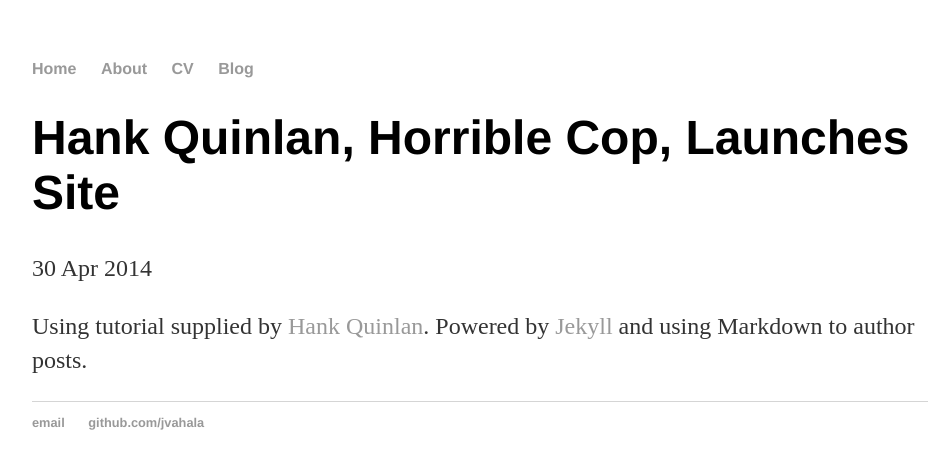
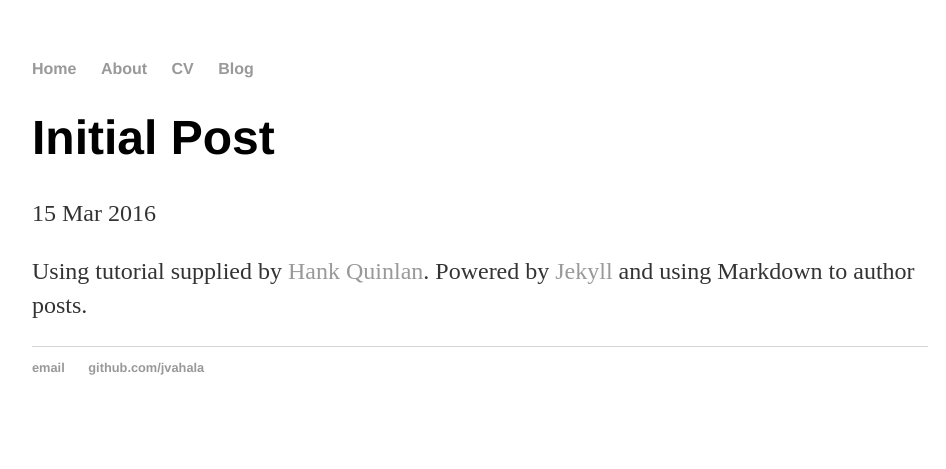
Before and after one commit to jvahala/jvahala.github.io, a Jekyll site: the page built from _posts/2016-03-15-Initial-Post.md, in a window 1280 px wide. Shown: the top 469 px of the page, without its empty margins (160-1106 px from the left). Built offline with Jekyll 4.4.1, drawn with Linux system fonts in a browser that asks for light colours.

Commit message:
Update 2016-03-15-Initial-Post.md

```diff
--- a/_posts/2016-03-15-Initial-Post.md
+++ b/_posts/2016-03-15-Initial-Post.md
@@ -1,7 +1,7 @@
 ---
 layout: post
-title: "Hank Quinlan, Horrible Cop, Launches Site"
-date: 2014-04-30
+title: "Initial Post"
+date: 2016-03-15
 ---
 
 Using tutorial supplied by [Hank Quinlan](http://jmcglone.com/guides/github-pages/).
```
